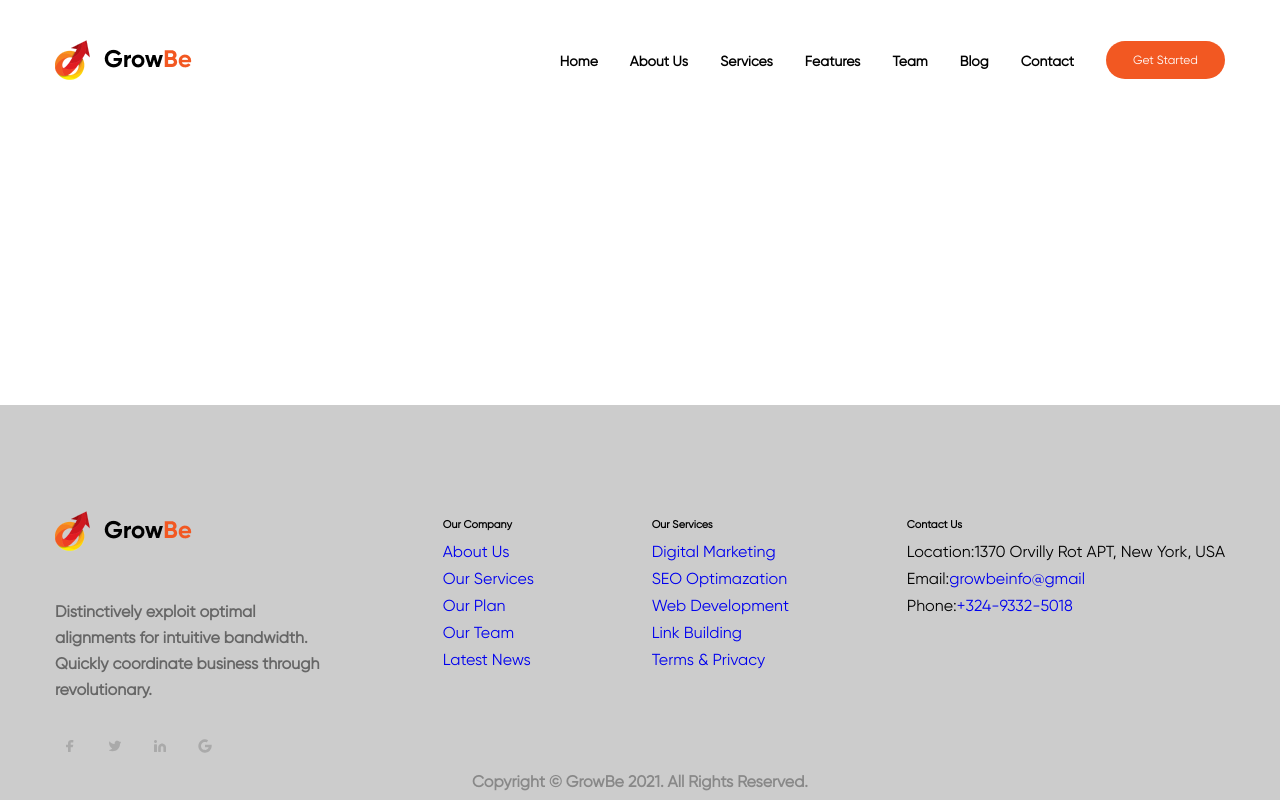
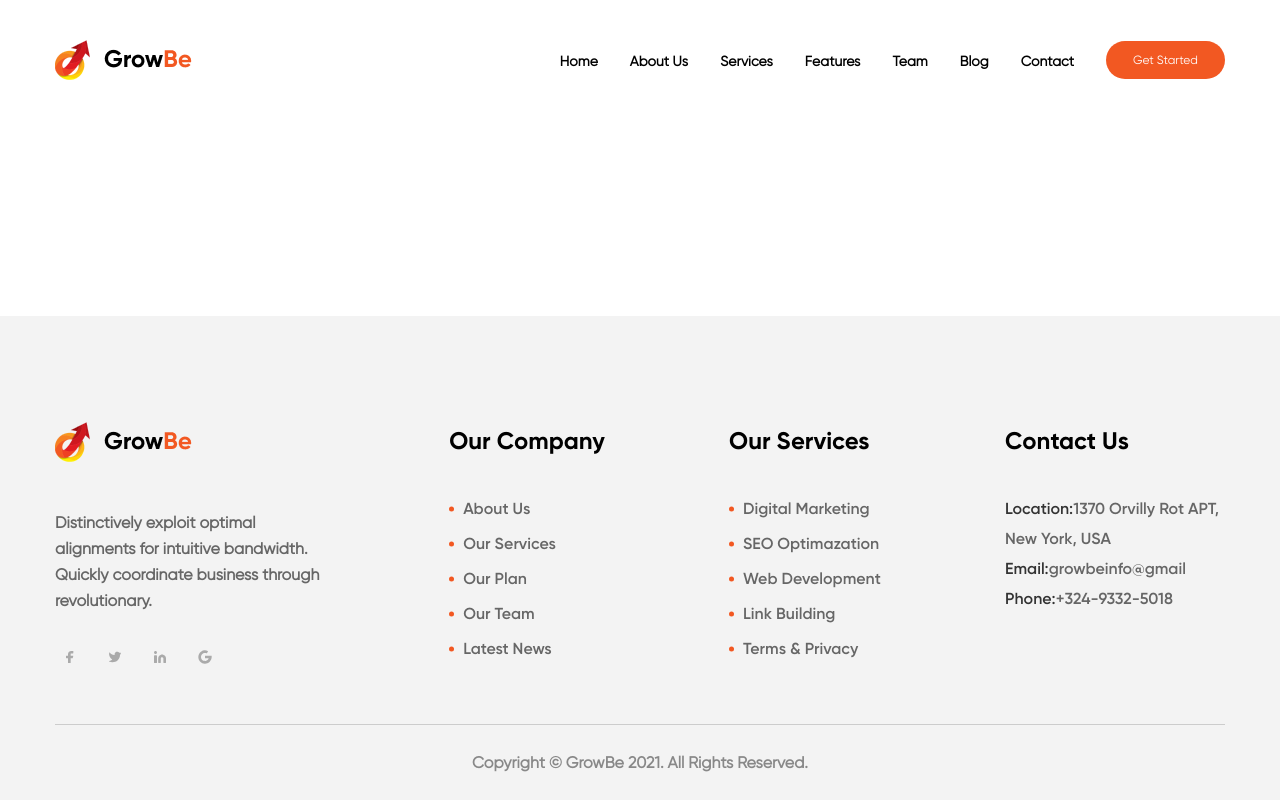
Before and after one commit to ELegek/GrowBe, a website: page app/index.html in a window 1280 px wide. Drawn offline with Linux system fonts and the light colour scheme.

Commit message:
footer complete

```diff
--- a/app/scss/_global.scss
+++ b/app/scss/_global.scss
@@ -38,6 +38,10 @@ body {
 	padding: 0 10px;
 }
 
+a {
+	color: inherit;
+}
+
 .btn {
 	background: #F25822;
 	border-radius: 30px;
--- a/app/scss/_vars.scss
+++ b/app/scss/_vars.scss
@@ -6,6 +6,10 @@ $default: #888888;
     font-weight: 700;
 }
 
+%text-font {
+    font-family: 'Gilroy-regular';
+    font-weight: normal;
+}
 
 // 2 миксина устраняют ошибку плагина fancybox
 @function max($numbers...) {
--- a/app/scss/style.scss
+++ b/app/scss/style.scss
@@ -113,13 +113,15 @@
 
 // footer
 .footer {
-    background-color: #CCCCCC;
+    background-color: #F3F3F3;
     padding-top: 106px;
 
     &__inner {
         display: flex;
         justify-content: space-between;
         align-items: start;
+        border-bottom: 1px solid #CCCCCC;
+        padding-bottom: 50px;
     }
 
     &__social {
@@ -164,6 +166,61 @@
             transition: all .2s;
         }
     }
+
+    &__mune-title {
+        font-size: 24px;
+        @extend %title-font;
+        line-height: 38px;
+        color: $title;
+        margin-bottom: 34px;
+    }
+
+    &__menu-item {
+        margin-bottom: 5px;
+        position: relative;
+    }
+
+    &__menu-link {
+        font-size: 16px;
+        font-family: 'Gilroy-semibold';
+        line-height: 30px;
+        color: #666666;
+        padding-left: 14px;
+        transition: all .2s;
+
+        &::before {
+            content: '';
+            position: absolute;
+            border-radius: 50%;
+            width: 5px;
+            height: 5px;
+            left: 0;
+            top: 50%;
+            transform: translateY(-50%);
+            background-color: #F25822;
+        }
+
+        &:hover {
+            color: #F25822;
+        }
+    }
+
+    &__contact {
+        width: 220px;
+    }
+
+    &__contact-locution,
+    &__contact-email,
+    &__contact-phone {
+        font-size: 16px;
+        font-family: 'Gilroy-semibold';
+        line-height: 30px;
+        color: #666666;
+
+        span {
+            color: #333;
+        }
+    }
 }
 
 // footer__copyright
@@ -174,5 +231,6 @@
         font-weight: 600;
         color: #888888;
         line-height: 37px;
+        padding: 19px 0;
     }
 }
```
Also changed, not shown: app/css/style.min.css.
